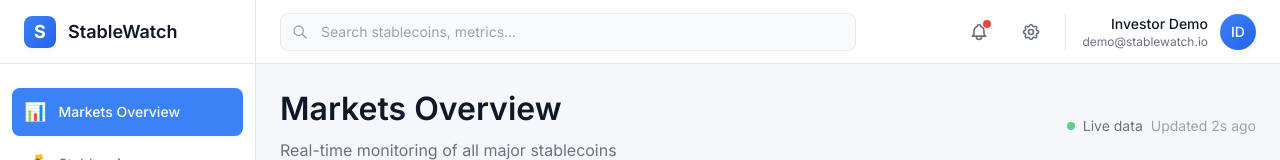
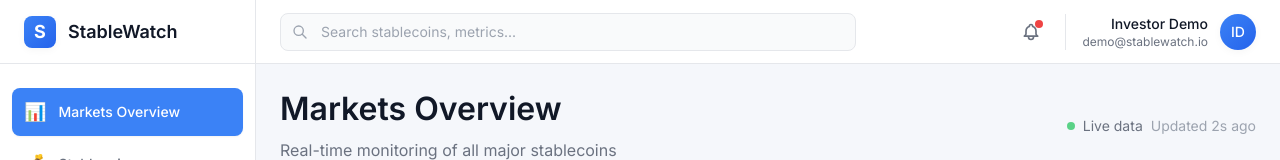
Before and after one commit to aryan192004/StableCoinMonitoringSystem, a Next.js app in the folder apps/frontend/: page /dashboard in a window 1280 px wide. Shown: the top 160 px of the page. Built offline with nearby package versions, Linux system fonts and the light colour scheme.

Commit message:
Update Navbar.tsx

```diff
--- a/apps/frontend/components/layout/Navbar.tsx
+++ b/apps/frontend/components/layout/Navbar.tsx
@@ -1,6 +1,7 @@
 'use client';
 
 import React from 'react';
+import { Button } from '../ui/Button';
 
 interface NavbarProps {
   className?: string;
@@ -8,7 +9,7 @@ interface NavbarProps {
 
 export const Navbar: React.FC<NavbarProps> = ({ className }) => {
   return (
-    <header className={`h-16 bg-surface border-b border-border flex items-center justify-between px-6 ${className || ''}`}>
+    <header className="h-16 bg-surface border-b border-border flex items-center justify-between px-6">
       {/* Search */}
       <div className="flex-1 max-w-xl">
         <div className="relative">
@@ -49,7 +50,7 @@ export const Navbar: React.FC<NavbarProps> = ({ className }) => {
         </button>
 
         {/* Settings */}
-        <button className="p-2 text-textSecondary hover:text-textPrimary transition-colors">
+        {/* <button className="p-2 text-textSecondary hover:text-textPrimary transition-colors">
           <svg className="w-5 h-5" fill="none" stroke="currentColor" viewBox="0 0 24 24">
             <path
               strokeLinecap="round"
@@ -64,7 +65,7 @@ export const Navbar: React.FC<NavbarProps> = ({ className }) => {
               d="M15 12a3 3 0 11-6 0 3 3 0 016 0z"
             />
           </svg>
-        </button>
+        </button> */}
 
         {/* User Profile */}
         <div className="flex items-center gap-3 pl-4 border-l border-border">
```
